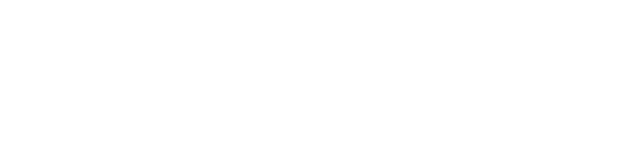
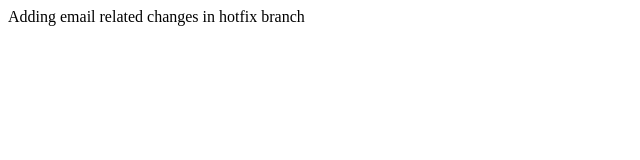
Before and after one commit to PraveenR1/TestRepo, a plain HTML site: page index.html in a window 1280 px wide. Shown: the whole page, without its empty margins (0-640 px from the left). Drawn offline with Linux system fonts and the light colour scheme.

Commit message:
modified index.html on hotfix branch added email related changes

```diff
--- a/index.html
+++ b/index.html
@@ -1,6 +1,7 @@
 <html>
 <head> </head>
 <body>
+Adding email related changes in hotfix branch
 </body>
 
 </html>
```
